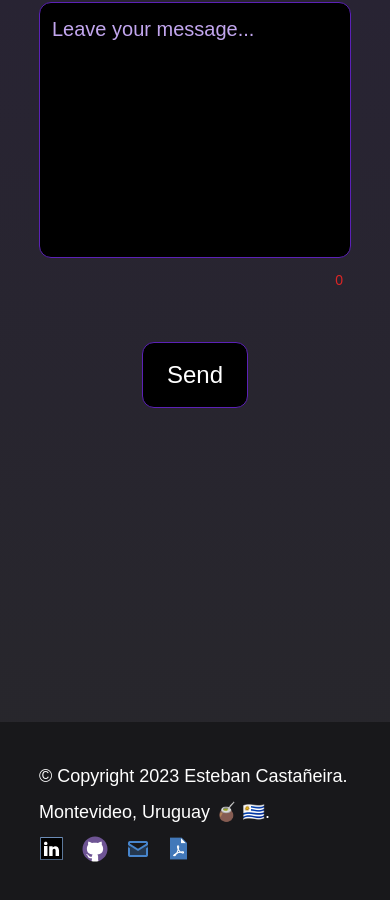
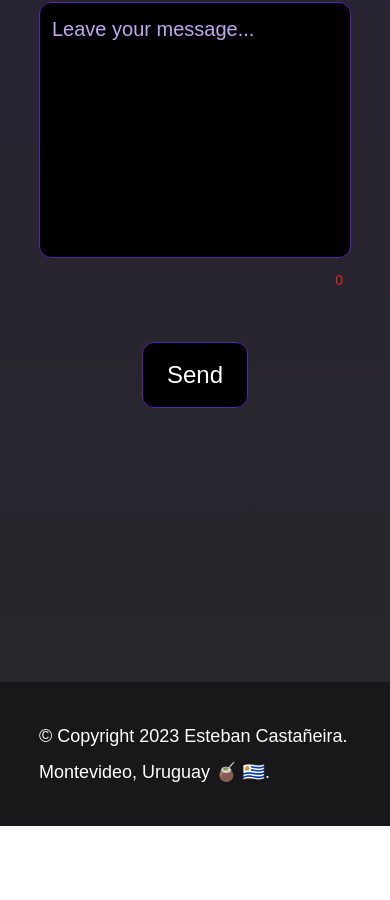
Before and after one commit to estebanCastaneira/myPortfolio, a React (Vite) app: page / in a window 390 px wide. Shown: the part 5031-5931 px from the top of the page. After the commit the page ends 5857 px from the top, so only its background shows below. Built offline with nearby package versions, Linux system fonts and the light colour scheme.

Commit message:
padding coherences footer

```diff
--- a/src/components/contact/Contact.jsx
+++ b/src/components/contact/Contact.jsx
@@ -60,7 +60,7 @@ function Contact({ lang }) {
     }
   }
   return (
-    <div id="contact" ref={sectionContact} className="pt-32 pb-16">
+    <div id="contact" ref={sectionContact} className="pt-32 pb-6">
       <h2 className="neonText text-4xl sm:text-6xl text-center tracking-widest">
         {lang === "en" ? (
           <>
--- a/src/components/footer/Footer.jsx
+++ b/src/components/footer/Footer.jsx
@@ -9,9 +9,6 @@ function Footer() {
         </p>
         <div className="flex flex-col gap-2">
           <p className="font-thin text-lg">Montevideo, Uruguay 🧉 🇺🇾.</p>
-          <div className="sm:absolute sm:left-0 ">
-            <ContactLine />
-          </div>
         </div>
       </div>
     </footer>
```
